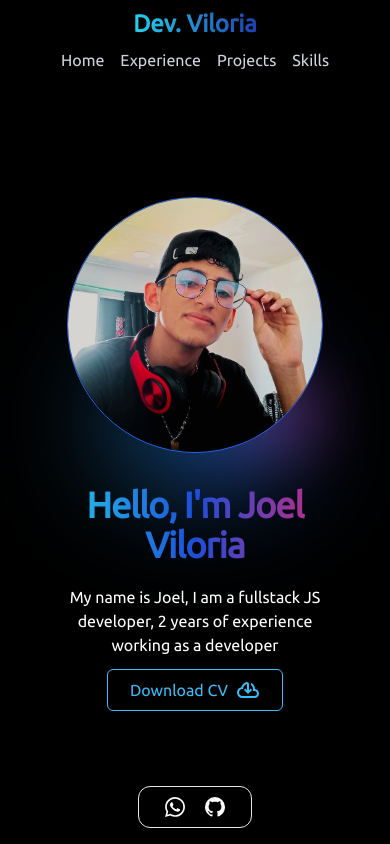
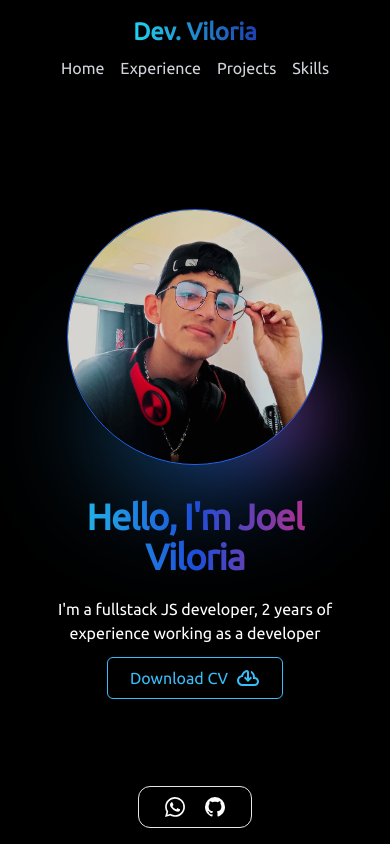
Before and after one commit to viloriajoel07/portfolio, a Next.js app: page / in a window 390 px wide. Shown: the top 844 px of the page. Built offline with nearby package versions, Linux system fonts and the light colour scheme.

Commit message:
FIX: fix text

```diff
--- a/src/app/page.tsx
+++ b/src/app/page.tsx
@@ -29,8 +29,8 @@ export default function Home() {
               className="md:text-xl max-w-[32rem] font-extralight text-center lg:text-start"
               style={{ fontWeight: "100" }}
             >
-              My name is Joel, I am a fullstack JS developer, 2 years of
-              experience working as a developer
+              I'm a fullstack JS developer, 2 years of experience working as a
+              developer
             </h2>
             {/* <hr className="my-6" /> */}
             <div className="flex items-center justify-center lg:justify-start mt-1 gap-4">
@@ -55,7 +55,7 @@ export default function Home() {
       <Experience />
       <Projects />
       <Skill />
-      <div className="flex lg:hidden gap-4 border px-6 py-2 rounded-xl fixed bottom-4 bg-black">
+      <div className="flex sm:hidden gap-4 border px-6 py-2 rounded-xl fixed bottom-4 bg-black">
         <Link
           href="https://wa.me/3217225024?text=Hello."
           className="hover:scale-110 transition-all"
--- a/src/components/Navigation/Navigation.component.tsx
+++ b/src/components/Navigation/Navigation.component.tsx
@@ -41,7 +41,7 @@ const Navigation: FC<NavigationProps> = (props) => {
   const pathname = usePathname();
 
   return (
-    <nav className="fixed backdrop-blur-lg left-0 top-0 py-2 md:py-0 z-50 w-full h-20 px-8 flex flex-col sm:flex-row justify-between items-center sm:gap-12">
+    <nav className="fixed backdrop-blur-lg left-0 top-0 py-4 md:py-0 z-50 w-full h-20 px-8 flex flex-col sm:flex-row justify-between items-center sm:gap-12">
       <p className="font-bold text-2xl text-transparent bg-clip-text bg-gradient-to-r from-cyan-400 to-blue-800">
         Dev. Viloria
       </p>
@@ -51,7 +51,7 @@ const Navigation: FC<NavigationProps> = (props) => {
             <LinkCo key={link.id} data={link} active={pathname === link.path} />
           ))}
         </ul>
-        <div className="hidden md:flex gap-3 border px-4 py-1 rounded-xl">
+        <div className="hidden sm:flex gap-3 border px-4 py-1 rounded-xl">
           <Link
             href="https://wa.me/3217225024?text=Hello."
             className="hover:scale-110 transition-all"
```
